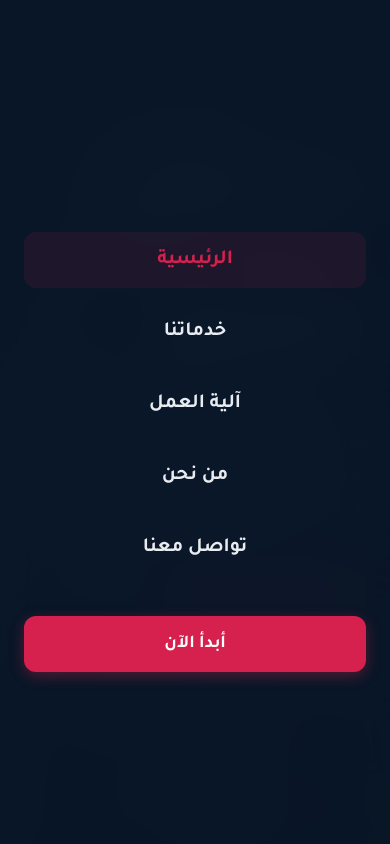
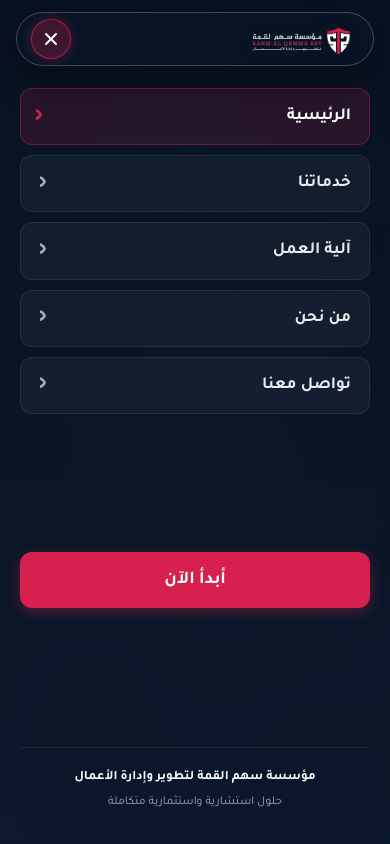
Before and after one commit to ezzdhar/sahm-alqema, a Vue app: page / in a window 390 px wide. Both pictures are taken after a click on the button "تبديل القائمة". Shown: the top 844 px of the page. Built offline with nearby package versions, Linux system fonts and the light colour scheme; the HTML template or start-up script is replaced by a standard one.

Commit message:
feat: enhance mobile navigation drawer and header interactions in AppHeader component

```diff
--- a/src/components/layout/AppHeader.vue
+++ b/src/components/layout/AppHeader.vue
@@ -1,9 +1,10 @@
 <script setup>
-import { ref, onMounted, onUnmounted } from 'vue';
+import { ref, onMounted, onUnmounted, watch } from 'vue';
 import { useRoute } from 'vue-router';
 import AppButton from '../common/AppButton.vue';
 
 const route = useRoute();
+const baseUrl = import.meta.env.BASE_URL;
 const isScrolled = ref(false);
 const mobileMenuOpen = ref(false);
 
@@ -19,32 +20,83 @@ const handleScroll = () => {
   isScrolled.value = window.scrollY > 20;
 };
 
+const closeMobileMenu = () => {
+  mobileMenuOpen.value = false;
+};
+
+const toggleMobileMenu = () => {
+  mobileMenuOpen.value = !mobileMenuOpen.value;
+};
+
+// Auto close mobile drawer on route change
+watch(
+  () => route.path,
+  () => {
+    closeMobileMenu();
+  }
+);
+
+// Prevent body scroll when drawer is open
+watch(mobileMenuOpen, (isOpen) => {
+  if (typeof document !== 'undefined') {
+    if (isOpen) {
+      document.body.style.overflow = 'hidden';
+    } else {
+      document.body.style.overflow = '';
+    }
+  }
+});
+
+// Close drawer on window resize to desktop
+const handleResize = () => {
+  if (window.innerWidth >= 768 && mobileMenuOpen.value) {
+    closeMobileMenu();
+  }
+};
+
+// Close on Escape key press
+const handleKeydown = (e) => {
+  if (e.key === 'Escape' && mobileMenuOpen.value) {
+    closeMobileMenu();
+  }
+};
+
 onMounted(() => {
   window.addEventListener('scroll', handleScroll, { passive: true });
+  window.addEventListener('resize', handleResize, { passive: true });
+  window.addEventListener('keydown', handleKeydown);
 });
 
 onUnmounted(() => {
+  if (typeof document !== 'undefined') {
+    document.body.style.overflow = '';
+  }
   window.removeEventListener('scroll', handleScroll);
+  window.removeEventListener('resize', handleResize);
+  window.removeEventListener('keydown', handleKeydown);
 });
-
-const closeMobileMenu = () => {
-  mobileMenuOpen.value = false;
-};
 </script>
 
 <template>
   <header
     class="app-header"
-    :class="{ 'app-header--scrolled': isScrolled, 'app-header--menu-open': mobileMenuOpen }"
+    :class="{
+      'app-header--scrolled': isScrolled,
+      'app-header--menu-open': mobileMenuOpen
+    }"
   >
     <div class="container app-header__container">
       <div class="app-header__bar">
-        <!-- Right: Logo -->
+        <!-- Right: Logo (in RTL, first visual item on right) -->
         <RouterLink to="/" class="app-header__logo" @click="closeMobileMenu">
-          <img src="/assets/logo.png" alt="مؤسسة سهم القمة لتطوير وإدارة الأعمال" class="app-header__logo-img" />
+          <img
+            :src="`${baseUrl}assets/logo.png`"
+            alt="مؤسسة سهم القمة لتطوير وإدارة الأعمال"
+            class="app-header__logo-img"
+          />
         </RouterLink>
 
-        <!-- Center: Navigation Links -->
+        <!-- Center: Desktop Navigation Links -->
         <nav class="app-header__nav" aria-label="القائمة الرئيسية">
           <RouterLink
             v-for="link in navLinks"
@@ -64,24 +116,70 @@ const closeMobileMenu = () => {
             أبدأ الآن
           </AppButton>
 
+          <!-- Mobile Burger Toggle Button -->
           <button
+            type="button"
             class="app-header__mobile-toggle"
+            :class="{ 'app-header__mobile-toggle--open': mobileMenuOpen }"
             :aria-expanded="mobileMenuOpen"
             aria-label="تبديل القائمة"
-            @click="mobileMenuOpen = !mobileMenuOpen"
+            aria-controls="mobile-menu-drawer"
+            @click="toggleMobileMenu"
           >
-            <span class="hamburger-box">
-              <span class="hamburger-inner" :class="{ 'is-active': mobileMenuOpen }"></span>
+            <span class="hamburger-box" aria-hidden="true">
+              <transition name="icon-fade" mode="out-in">
+                <!-- Symmetrical centered 3-line hamburger icon -->
+                <svg
+                  v-if="!mobileMenuOpen"
+                  key="menu"
+                  class="hamburger-icon"
+                  viewBox="0 0 24 24"
+                  fill="none"
+                  stroke="currentColor"
+                  stroke-width="2.3"
+                  stroke-linecap="round"
+                  stroke-linejoin="round"
+                >
+                  <line x1="4" y1="6" x2="20" y2="6" />
+                  <line x1="4" y1="12" x2="20" y2="12" />
+                  <line x1="4" y1="18" x2="20" y2="18" />
+                </svg>
+
+                <!-- Symmetrical centered close (X) icon -->
+                <svg
+                  v-else
+                  key="close"
+                  class="hamburger-icon"
+                  viewBox="0 0 24 24"
+                  fill="none"
+                  stroke="currentColor"
+                  stroke-width="2.3"
+                  stroke-linecap="round"
+                  stroke-linejoin="round"
+                >
+                  <line x1="6" y1="6" x2="18" y2="18" />
+                  <line x1="6" y1="18" x2="18" y2="6" />
+                </svg>
+              </transition>
             </span>
           </button>
         </div>
       </div>
     </div>
 
-    <!-- Mobile Drawer -->
+    <!-- Mobile Drawer Overlay & Menu -->
     <transition name="mobile-drawer">
-      <div v-if="mobileMenuOpen" class="app-header__mobile-menu">
-        <div class="app-header__mobile-links">
+      <div
+        v-if="mobileMenuOpen"
+        id="mobile-menu-drawer"
+        class="app-header__mobile-menu"
+        role="dialog"
+        aria-modal="true"
+        aria-label="القائمة المتنقلة"
+        @click.self="closeMobileMenu"
+      >
+        <div class="app-header__mobile-content">
+          <nav class="app-header__mobile-nav" aria-label="روابط القائمة الرئيسية">
             <RouterLink
               v-for="link in navLinks"
               :key="link.path"
@@ -90,12 +188,20 @@ const closeMobileMenu = () => {
               :class="{ 'app-header__mobile-link--active': route.path === link.path }"
               @click="closeMobileMenu"
             >
-            {{ link.name }}
+              <span class="app-header__mobile-link-text">{{ link.name }}</span>
+              <span class="app-header__mobile-link-arrow" aria-hidden="true">‹</span>
             </RouterLink>
+          </nav>
+
           <div class="app-header__mobile-cta">
             <AppButton to="/contact" variant="primary" size="lg" block @click="closeMobileMenu">
               أبدأ الآن
             </AppButton>
+          </div>
+
+          <div class="app-header__mobile-footer">
+            <div class="app-header__mobile-tagline">مؤسسة سهم القمة لتطوير وإدارة الأعمال</div>
+            <div class="app-header__mobile-sub">حلول استشارية واستثمارية متكاملة</div>
           </div>
         </div>
       </div>
@@ -111,13 +217,19 @@ const closeMobileMenu = () => {
   right: 0;
   z-index: 1000;
   padding: 24px 0 0;
-  transition: all var(--transition-normal);
+  transition: padding var(--transition-normal);
   background: transparent;
   pointer-events: none;
 }
 
+.app-header--menu-open {
+  pointer-events: auto;
+}
+
 .app-header .container {
   pointer-events: auto;
+  position: relative;
+  z-index: 1002;
 }
 
 .app-header--scrolled {
@@ -129,7 +241,7 @@ const closeMobileMenu = () => {
   justify-content: center;
 }
 
-/* Single Pill Header Bar matching Figma */
+/* Single Pill Header Bar */
 .app-header__bar {
   display: flex;
   align-items: center;
@@ -147,10 +259,16 @@ const closeMobileMenu = () => {
 }
 
 .app-header--scrolled .app-header__bar {
-  background: rgba(9, 22, 39, 0.88);
+  background: rgba(9, 22, 39, 0.9);
   border-color: rgba(255, 255, 255, 0.18);
   box-shadow: 0 10px 32px rgba(0, 0, 0, 0.35);
   padding: 6px 20px 6px 10px;
+}
+
+.app-header--menu-open .app-header__bar {
+  background: rgba(9, 22, 39, 0.95);
+  border-color: rgba(255, 255, 255, 0.22);
+  box-shadow: 0 12px 36px rgba(0, 0, 0, 0.4);
 }
 
 /* Logo */
@@ -162,13 +280,14 @@ const closeMobileMenu = () => {
 }
 
 .app-header__logo-img {
-  height: 40px;
+  height: 44px;
   width: auto;
   object-fit: contain;
   filter: drop-shadow(0 2px 8px rgba(0, 0, 0, 0.3));
+  transition: height var(--transition-fast);
 }
 
-/* Nav Links */
+/* Nav Links (Desktop) */
 .app-header__nav {
   display: none;
   align-items: center;
@@ -246,79 +365,75 @@ const closeMobileMenu = () => {
   }
 }
 
-@media (max-width: 767px) {
-  .app-header__cta-btn {
+/* Mobile Burger Toggle Button */
+.app-header__mobile-toggle {
   display: none;
-  }
-}
-
-/* Mobile Toggle */
-.app-header__mobile-toggle {
-  display: flex;
   align-items: center;
   justify-content: center;
   width: 40px;
   height: 40px;
+  min-width: 40px;
+  min-height: 40px;
+  padding: 0;
+  margin: 0;
   border-radius: 50%;
-  background: rgba(255, 255, 255, 0.1);
-  border: 1px solid rgba(255, 255, 255, 0.2);
+  background: rgba(255, 255, 255, 0.08);
+  border: 1px solid rgba(255, 255, 255, 0.22);
   color: #FFFFFF;
   cursor: pointer;
+  outline: none;
+  box-sizing: border-box;
+  transition: all var(--transition-fast);
+  -webkit-tap-highlight-color: transparent;
+  flex-shrink: 0;
 }
 
-@media (min-width: 768px) {
-  .app-header__mobile-toggle {
-    display: none;
+.app-header__mobile-toggle:hover {
+  background: rgba(255, 255, 255, 0.16);
+  border-color: rgba(255, 255, 255, 0.38);
 }
+
+.app-header__mobile-toggle:active {
+  transform: scale(0.92);
+}
+
+.app-header__mobile-toggle--open {
+  background: rgba(214, 33, 78, 0.25);
+  border-color: rgba(214, 33, 78, 0.7);
+  box-shadow: 0 0 12px rgba(214, 33, 78, 0.35);
 }
 
 .hamburger-box {
   width: 20px;
-  height: 16px;
+  height: 20px;
+  display: flex;
+  align-items: center;
+  justify-content: center;
   position: relative;
-  display: block;
+  line-height: 0;
 }
 
-.hamburger-inner,
-.hamburger-inner::before,
-.hamburger-inner::after {
+.hamburger-icon {
   width: 20px;
-  height: 2px;
-  background-color: #FFFFFF;
-  border-radius: 2px;
-  position: absolute;
-  transition: all 0.25s ease;
+  height: 20px;
+  display: block;
+  overflow: visible;
 }
 
-.hamburger-inner {
-  top: 50%;
-  transform: translateY(-50%);
+/* Smooth Icon Transition (Burger <-> Close) */
+.icon-fade-enter-active,
+.icon-fade-leave-active {
+  transition: opacity 0.18s ease, transform 0.18s ease;
 }
 
-.hamburger-inner::before,
-.hamburger-inner::after {
-  content: '';
-  left: 0;
+.icon-fade-enter-from {
+  opacity: 0;
+  transform: rotate(-90deg) scale(0.75);
 }
 
-.hamburger-inner::before {
-  top: -6px;
-}
-
-.hamburger-inner::after {
-  bottom: -6px;
-}
-
-.hamburger-inner.is-active {
-  background-color: transparent;
-}
-
-.hamburger-inner.is-active::before {
-  transform: translateY(6px) rotate(45deg);
-}
-
-.hamburger-inner.is-active::after {
-  transform: translateY(-6px) rotate(-45deg);
+.icon-fade-leave-to {
+  opacity: 0;
+  transform: rotate(90deg) scale(0.75);
 }
 
 /* Mobile Drawer */
@@ -328,51 +443,172 @@ const closeMobileMenu = () => {
   left: 0;
   right: 0;
   bottom: 0;
-  background: rgba(9, 22, 39, 0.98);
+  width: 100%;
+  height: 100vh;
+  height: 100dvh;
+  background: linear-gradient(180deg, rgba(7, 18, 33, 0.98) 0%, rgba(10, 24, 43, 0.99) 100%);
   backdrop-filter: blur(24px);
   -webkit-backdrop-filter: blur(24px);
-  z-index: 1000;
-  padding: 100px 24px 40px;
+  z-index: 1001;
+  pointer-events: auto;
+  overflow-y: auto;
+  -webkit-overflow-scrolling: touch;
   display: flex;
   flex-direction: column;
+  padding: 88px 20px 32px;
 }
 
-.app-header__mobile-links {
+.app-header__mobile-content {
   display: flex;
   flex-direction: column;
-  gap: 16px;
-  text-align: center;
-  margin: auto 0;
+  justify-content: space-between;
+  min-height: calc(100dvh - 120px);
+  max-width: 480px;
+  width: 100%;
+  margin: 0 auto;
+}
+
+.app-header__mobile-nav {
+  display: flex;
+  flex-direction: column;
+  gap: 10px;
 }
 
 .app-header__mobile-link {
-  font-size: 20px;
-  font-weight: 700;
+  display: flex;
+  align-items: center;
+  justify-content: space-between;
+  font-size: 17px;
+  font-weight: 600;
   color: #E8ECF1;
-  padding: 12px 20px;
+  padding: 14px 18px;
   border-radius: var(--radius-md);
+  background: rgba(255, 255, 255, 0.04);
+  border: 1px solid rgba(255, 255, 255, 0.08);
   transition: all var(--transition-fast);
+  text-decoration: none;
 }
 
-.app-header__mobile-link:hover,
+.app-header__mobile-link:hover {
+  background: rgba(255, 255, 255, 0.08);
+  border-color: rgba(255, 255, 255, 0.16);
+  color: #FFFFFF;
+}
+
 .app-header__mobile-link--active {
+  background: rgba(214, 33, 78, 0.15);
+  border-color: rgba(214, 33, 78, 0.4);
+  color: #FFFFFF;
+  font-weight: 700;
+}
+
+.app-header__mobile-link-arrow {
+  color: var(--color-text-light);
+  font-size: 22px;
+  line-height: 1;
+  transition: transform var(--transition-fast), color var(--transition-fast);
+}
+
+.app-header__mobile-link:hover .app-header__mobile-link-arrow,
+.app-header__mobile-link--active .app-header__mobile-link-arrow {
   color: var(--color-primary);
-  background: rgba(214, 33, 78, 0.1);
+  transform: translateX(-4px);
 }
 
 .app-header__mobile-cta {
   margin-top: 24px;
 }
 
-/* Transitions */
+.app-header__mobile-footer {
+  margin-top: 24px;
+  padding-top: 20px;
+  border-top: 1px solid rgba(255, 255, 255, 0.08);
+  text-align: center;
+}
+
+.app-header__mobile-tagline {
+  font-size: 13px;
+  font-weight: 700;
+  color: #FFFFFF;
+  margin-bottom: 4px;
+}
+
+.app-header__mobile-sub {
+  font-size: 12px;
+  color: var(--color-text-light);
+}
+
+/* Mobile Drawer Transitions */
 .mobile-drawer-enter-active,
 .mobile-drawer-leave-active {
-  transition: opacity 0.3s ease, transform 0.3s ease;
+  transition: opacity 0.28s cubic-bezier(0.16, 1, 0.3, 1), transform 0.28s cubic-bezier(0.16, 1, 0.3, 1);
 }
 
 .mobile-drawer-enter-from,
 .mobile-drawer-leave-to {
   opacity: 0;
-  transform: translateY(-20px);
+  transform: translateY(-12px);
+}
+
+/* Responsive Breakpoints */
+@media (max-width: 767px) {
+  .app-header {
+    padding: 12px 0 0;
+  }
+
+  .app-header--scrolled {
+    padding: 8px 0 0;
+  }
+
+  .app-header .container {
+    padding-left: 16px;
+    padding-right: 16px;
+  }
+
+  .app-header__bar {
+    padding: 6px 14px 6px 14px;
+    gap: 12px;
+  }
+
+  .app-header--scrolled .app-header__bar {
+    padding: 5px 12px 5px 12px;
+  }
+
+  .app-header__logo-img {
+    height: 36px;
+  }
+
+  .app-header__cta-btn {
+    display: none;
+  }
+
+  .app-header__mobile-toggle {
+    display: inline-flex;
+  }
+}
+
+@media (min-width: 768px) and (max-width: 1023px) {
+  .app-header__bar {
+    padding: 8px 16px;
+    gap: 14px;
+  }
+
+  .app-header__nav {
+    gap: 14px;
+  }
+
+  .app-header__nav-link {
+    font-size: 13.5px;
+    padding: 6px 2px;
+  }
+
+  .app-header__cta-btn {
+    padding: 8px 14px;
+    font-size: 13px;
+  }
+
+  .app-header__logo-img {
+    height: 38px;
+  }
 }
 </style>
```
Lines whose indentation alone changed are shown as unchanged.
